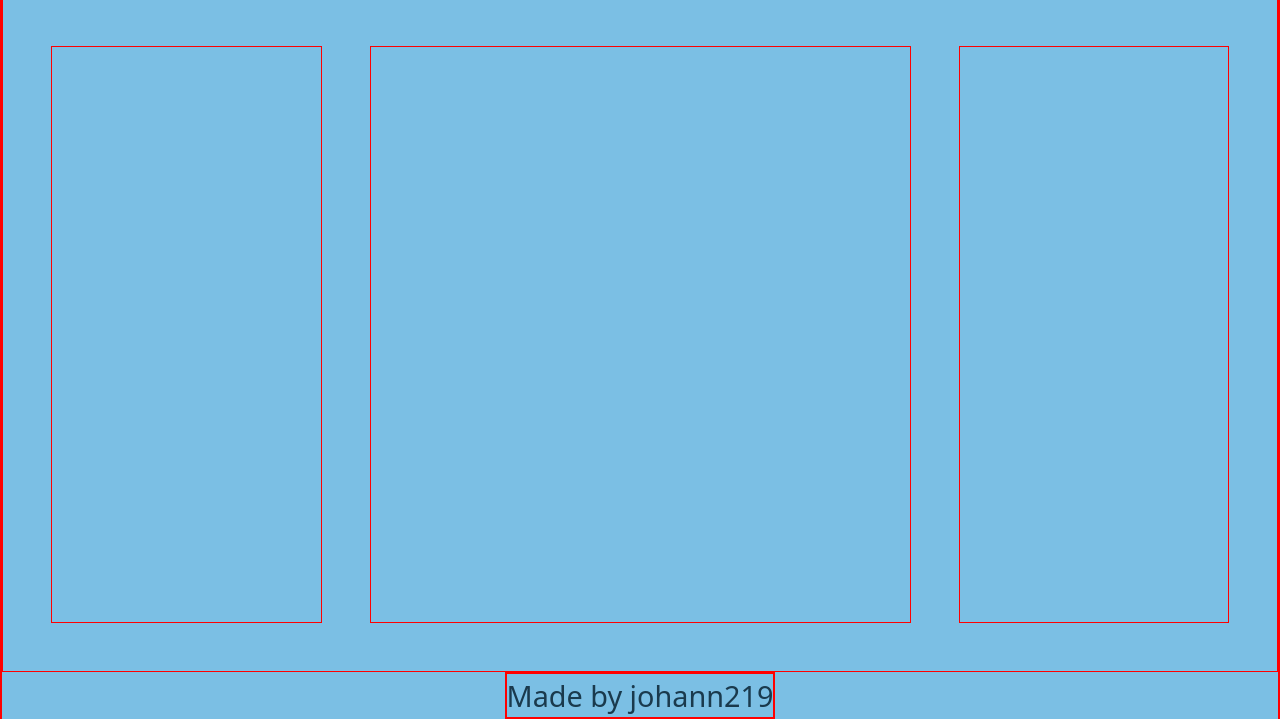
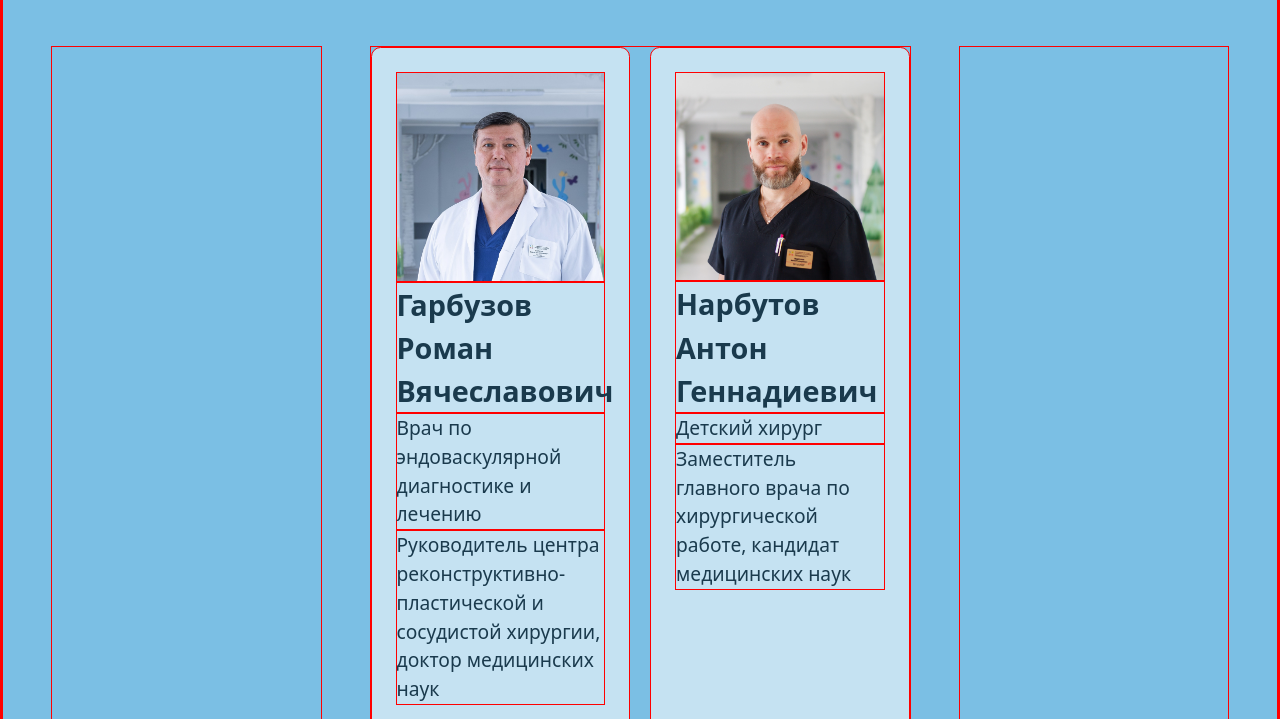
Before and after one commit to johann219/hospital-website, a website built with webpack: page src/template.html in a window 1280 px wide. Shown: the part 81-800 px from the top of the page. Built offline with nearby package versions, Linux system fonts and the light colour scheme.

Commit message:
Implement card and photo rendering with async fetching

```diff
--- a/public/doctorsData.json
+++ b/public/doctorsData.json
@@ -6,7 +6,7 @@
         "specialty": ["Врач по эндоваскулярной диагностике и лечению"],
         "accolades": "Руководитель центра реконструктивно-пластической и сосудистой хирургии, доктор медицинских наук",
         "department": "Отделение рентгенохирургических методов диагностики и лечения",
-        "photoAddress": "/images/garbuzov-r-v.jpg",
+        "photoUrl": "/images/garbuzov-r-v.jpg",
         "hasAppointments": false,
         "isDepartmentHead": true
     },
@@ -17,7 +17,7 @@
         "specialty": ["Детский хирург"],
         "accolades": "Заместитель главного врача по хирургической работе, кандидат медицинских наук",
         "department": "Отделение реконструктивно-пластической хирургии",
-        "photoAddress": "/images/narbutov-a-g.jpg",
+        "photoUrl": "/images/narbutov-a-g.jpg",
         "hasAppointments": false,
         "isDepartmentHead": true
     },
@@ -28,7 +28,7 @@
         "specialty": ["Нейрохирург"],
         "accolades": "",
         "department": "Нейрохирургическое отделение",
-        "photoAddress": "/images/palm-v-v.jpg",
+        "photoUrl": "/images/palm-v-v.jpg",
         "hasAppointments": false,
         "isDepartmentHead": true
     },
@@ -39,7 +39,7 @@
         "specialty": ["Челюстно-лицевой хирург"],
         "accolades": "",
         "department": "Отделение челюстно-лицевой хирургии",
-        "photoAddress": "/images/ryzhov-r-v.jpg",
+        "photoUrl": "/images/ryzhov-r-v.jpg",
         "hasAppointments": false,
         "isDepartmentHead": false
     },
@@ -50,7 +50,7 @@
         "specialty": ["Травматолог-ортопед"],
         "accolades": "Кандидат медицинских наук",
         "department": "Отделение травматологии и ортопедии",
-        "photoAddress": "/images/panteleev-a-a.jpg",
+        "photoUrl": "/images/panteleev-a-a.jpg",
         "hasAppointments": false,
         "isDepartmentHead": false
     },
@@ -61,7 +61,7 @@
         "specialty": ["Челюстно-лицевой хирург"],
         "accolades": "Доктор медицинских наук",
         "department": "Отделение челюстно-лицевой хирургии",
-        "photoAddress": "/images/kugushev-a-u.jpg",
+        "photoUrl": "/images/kugushev-a-u.jpg",
         "hasAppointments": false,
         "isDepartmentHead": true
     }
--- a/src/const.js
+++ b/src/const.js
@@ -5,6 +5,7 @@ const SELECTOR = {
     DOCTOR_CARD_FIO: '.doctor-card-fio',
     DOCTOR_CARD_SPECIALTY: '.doctor-card-specialty',
     DOCTOR_CARD_ACCOLADES: '.doctor-card-accolades',
+    DOCTOR_CARD_PHOTO: '.doctor-card-photo',
 }
 
 export { SELECTOR };
--- a/src/departments/doctor.js
+++ b/src/departments/doctor.js
@@ -1,12 +1,12 @@
 export default class Doctor {
-    constructor ( {name, surname, patronymic, specialty, accolades, department, photoAddress, hasAppointments, isDepartmentHead} ) {
+    constructor ( {name, surname, patronymic, specialty, accolades, department, photoUrl, hasAppointments, isDepartmentHead} ) {
         this.name = name;
         this.surname = surname;
         this.patronymic = patronymic;
         this.specialty = specialty;
         this.accolades = accolades;
         this.department = department;
-        this.photoAddress = photoAddress;
+        this.photoUrl = photoUrl;
         this.hasAppointments = hasAppointments;
         this.isDepartmentHead = isDepartmentHead;
         this.employeeID = crypto.randomUUID();
--- a/src/index.js
+++ b/src/index.js
@@ -12,46 +12,53 @@ const fetchDoctorsData = async () => {
     return doctorsData;
 };
 
-const initDoctorRegistry = async () => {
+const hydrateDoctorsData = async () => {
     const plainDoctorRegistry = await fetchDoctorsData();
-
     const doctorRegistry = plainDoctorRegistry.map((plainDoctorObject) => new Doctor(plainDoctorObject));
-
-    console.log(doctorRegistry);
 
     return doctorRegistry;
 };
-// const createDoctorCardElement = (doctor) => {
-//     const newDoctorCardFragment = doctorCardTemplateElement.content.cloneNode(true);
 
-//     const newDoctorPhotoElement =
+/**
+* @param {Doctor} doctor
+*/
 
-//     const newDoctorCardFioElement = newDoctorCardFragment.querySelector(SELECTOR.DOCTOR_CARD_FIO);
-//     newDoctorCardFioElement.textContent = `${doctor.surname} ${doctor.name} ${doctor.patronymic}`;
+const createDoctorCardElement = (doctor) => {
+    const doctorCardFragment = doctorCardTemplateElement.content.cloneNode(true);
 
-//     const newDoctorCardSpecialtyElement = newDoctorCardFragment.querySelector(SELECTOR.DOCTOR_CARD_SPECIALTY);
-//     newDoctorCardSpecialtyElement.textContent = doctor.specialty;
+    const doctorPhotoElement = doctorCardFragment.querySelector(SELECTOR.DOCTOR_CARD_PHOTO);
+    doctorPhotoElement.setAttribute('src', doctor.photoUrl);
 
-//     const newDoctorCardAccoladesElement = newDoctorCardFragment.querySelector(SELECTOR.DOCTOR_CARD_ACCOLADES);
-//     newDoctorCardAccoladesElement.textContent = doctor.accolades;
+    const doctorCardFioElement = doctorCardFragment.querySelector(SELECTOR.DOCTOR_CARD_FIO);
+    doctorCardFioElement.textContent = `${doctor.surname} ${doctor.name} ${doctor.patronymic}`;
 
-//     return newDoctorCardFragment;
-// }
+    const doctorCardSpecialtyElement = doctorCardFragment.querySelector(SELECTOR.DOCTOR_CARD_SPECIALTY);
+    doctorCardSpecialtyElement.textContent = doctor.specialty;
 
-// const renderDoctorList = (doctorList) => {
-//     doctorListElement.replaceChildren();
+    const doctorCardAccoladesElement = doctorCardFragment.querySelector(SELECTOR.DOCTOR_CARD_ACCOLADES);
+    doctorCardAccoladesElement.textContent = doctor.accolades;
 
-//     const newFragment = new DocumentFragment();
+    return doctorCardFragment;
+}
 
-//     doctorList.forEach((doctor) => {
-//         const newDoctorCardElement = createDoctorCardElement(doctor);
-//         newFragment.append(newDoctorCardElement);
-//     })
+const renderDoctorList = (doctorList) => {
+    doctorListElement.replaceChildren();
 
-//     doctorListElement.append(newFragment);
-// };
+    const newFragment = new DocumentFragment();
 
-// console.log(doctorListElement);
-// console.log(doctorCardTemplateElement);
+    doctorList.forEach((doctor) => {
+        const doctorCardElement = createDoctorCardElement(doctor);
+        newFragment.append(doctorCardElement);
+    })
 
-// renderDoctorList(doctorRegistry);
+    doctorListElement.append(newFragment);
+};
+
+const initDoctorRegistry = async () => {
+    const plainDoctorRegistry = await fetchDoctorsData();
+    const doctorRegistry = plainDoctorRegistry.map((plainDoctorObject) => new Doctor(plainDoctorObject));
+
+    renderDoctorList(doctorRegistry);
+};
+
+initDoctorRegistry();
--- a/src/template.html
+++ b/src/template.html
@@ -23,6 +23,7 @@
         </section>
         <template class="doctor-card-template">
             <article class="doctor-card">
+                <img class="doctor-card-photo">
                 <h3 class="doctor-card-fio"></h3>
                 <p class="doctor-card-specialty"></p>
                 <p class="doctor-card-accolades"></p>
```
